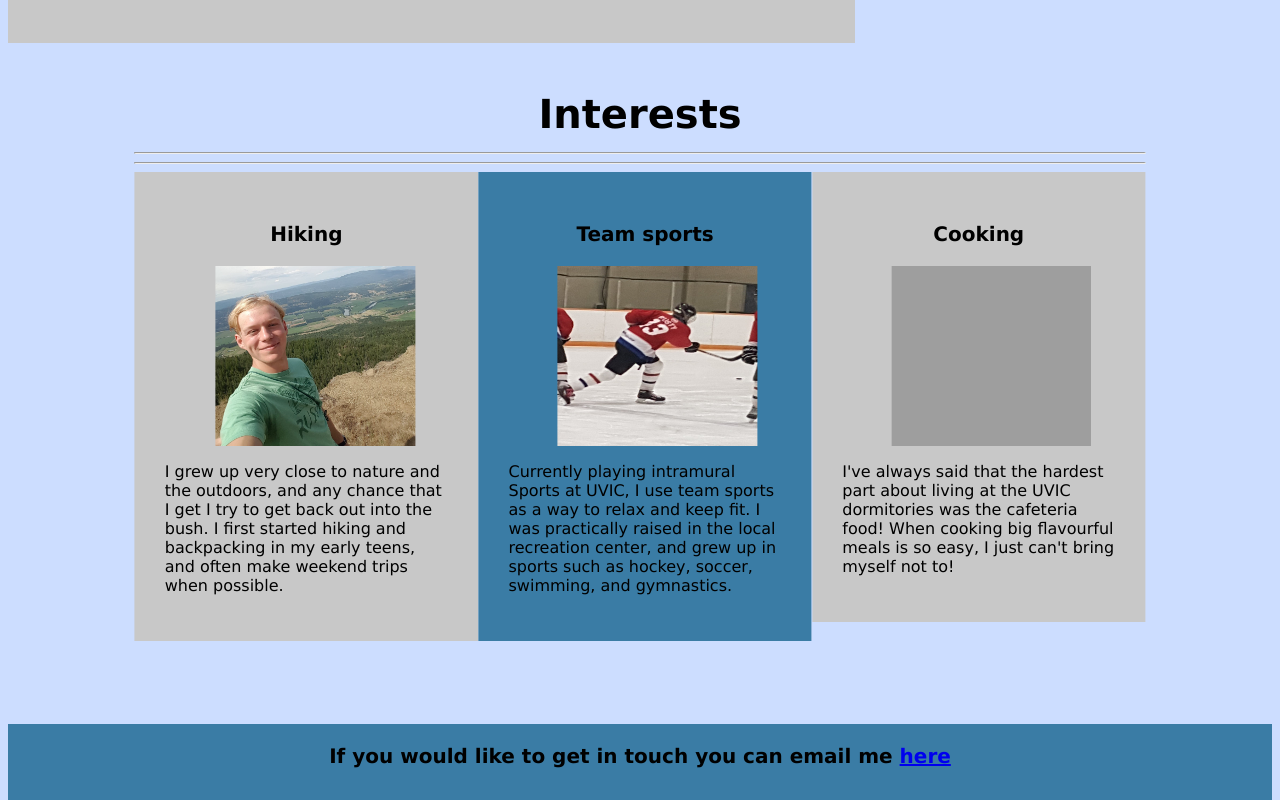
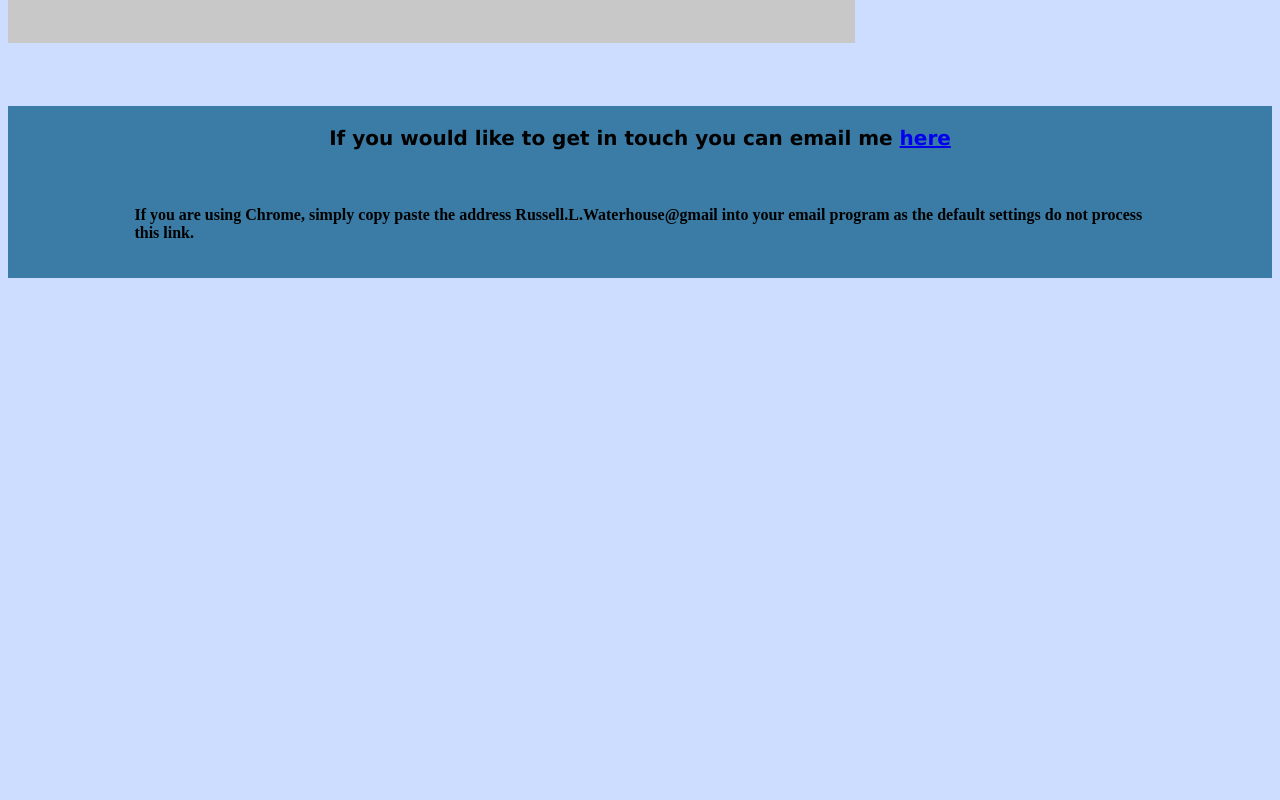
Before and after one commit to Russell-Waterhouse/russell-waterhouse.github.io, a plain HTML site: page index.html in a window 1280 px wide. Shown: the part 988-1788 px from the top of the page. After the commit the page ends 1266 px from the top, so only its background shows below. Drawn offline with Linux system fonts and the light colour scheme; grey boxes are pictures that could not be loaded.

Commit message:
removed interests from website

```diff
--- a/css/style.css
+++ b/css/style.css
@@ -2,6 +2,10 @@
 body{
 	padding-top: 135px;
 	background-color: #ccddff;
+}
+
+html {
+    height: 100%;
 }
 
 i{
--- a/index.html
+++ b/index.html
@@ -56,32 +56,6 @@
 		</div>
 	</div>
 
-	<!-- interests Section-->
-	<div class = "col_M" >
-		<h2>Interests</h2>
-		<hr/><hr/>
-		<div class = "inlineDisplay">
-			<div class = "col_1P accent_colour">
-				<h3>Hiking</h3>
-				<img class="smallPhoto" src = "photos\hike.jpg"/>
-				<p>I grew up very close to nature and the outdoors, and any chance that I get I try to get back out into the bush. I
-				first started hiking and backpacking in my early teens, and often make weekend trips when possible.</p>
-			</div>
-			<div class = "col_2P primary_colour">
-				<h3>Team sports</h3>
-				<img class="smallPhoto" src = "photos\hockey.jpg"/>
-				<p>Currently playing intramural Sports at UVIC, I use team sports as a way to relax and keep fit. I was practically raised
-				in the local recreation center, and grew up in sports such as hockey, soccer, swimming, and gymnastics.</p>
-			</div>
-			<div class = "col_3P accent_colour">
-				<h3>Cooking</h3>
-				<img class="smallPhoto" src ="photos\cooking-dinner-food-76093.jpg" />
-				<p>I've always said that the hardest part about living at the UVIC dormitories was the cafeteria food! When cooking
-				big flavourful meals is so easy, I just can't bring myself not to!</p>
-			</div>
-		</div>
-	</div>
-
 <!-- Get in Touch Section-->
 	<div class = "col_1-3 primary_colour">
 		<h3>If you would like to get in touch you can email me
```
